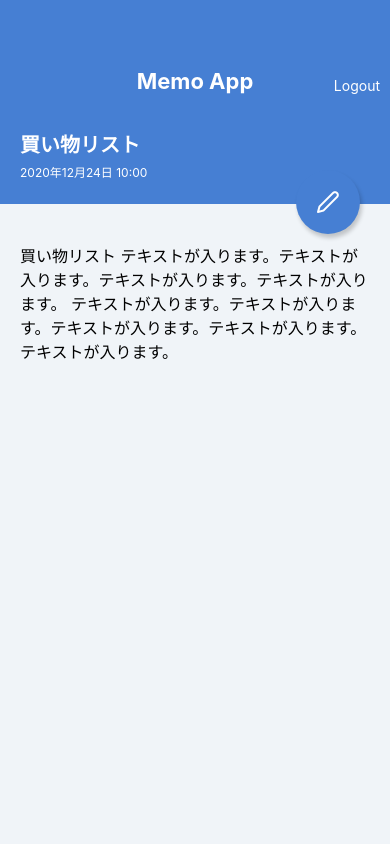
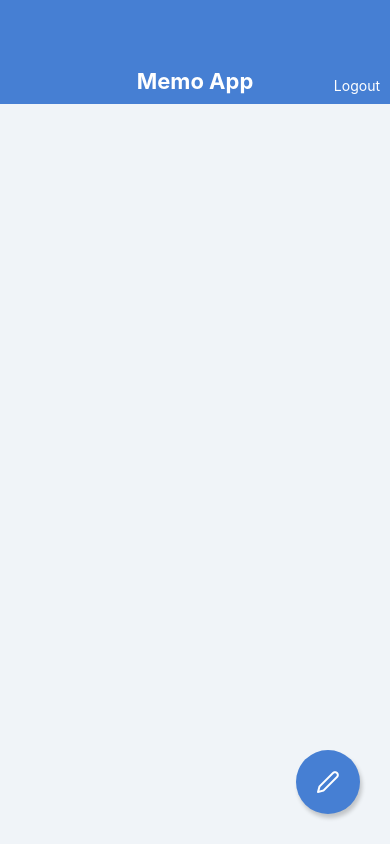
Before and after one commit to dsflon/test-react-native, a React Native app: screen / in a window 390 px wide. Built offline with nearby package versions, Linux system fonts and the light colour scheme.

Commit message:
create MemoEditor, MemoCreator

```diff
--- a/App.tsx
+++ b/App.tsx
@@ -2,13 +2,17 @@ import React from 'react';
 import { StyleSheet, View } from 'react-native';
 
 // import MemoListScreen from '@pages/MemoListScreen';
-import MemoDetail from '@pages/MemoDetail';
+// import MemoDetail from '@pages/MemoDetail';
+// import MemoEditor from '@pages/MemoEditor';
+import MemoCreator from '@pages/MemoCreator';
 
 export default function App() {
   return (
     <View style={styles.container}>
       {/* <MemoListScreen /> */}
-      <MemoDetail />
+      {/* <MemoDetail /> */}
+      {/* <MemoEditor /> */}
+      <MemoCreator />
     </View>
   );
 }
--- /dev/null
+++ b/src/pages/MemoCreator.tsx
@@ -0,0 +1,44 @@
+import React from 'react';
+import {
+  View, TextInput, StyleSheet, KeyboardAvoidingView,
+} from 'react-native';
+
+import AppBar from '@components/AppBar';
+import CircleButton from '@components/CircleButton';
+
+export default class MemoCreator extends React.PureComponent {
+  render() {
+    return (
+      <KeyboardAvoidingView style={styles.container} behavior="height">
+        <AppBar />
+
+        <View style={styles.inputContainer}>
+          <TextInput value="" multiline style={styles.input} />
+        </View>
+
+        <CircleButton style={styles.circleButton} name="edit-2" />
+      </KeyboardAvoidingView>
+    );
+  }
+}
+
+const styles = StyleSheet.create({
+  container: {
+    flex: 1,
+  },
+  inputContainer: {
+    padding: 30,
+    flex: 1,
+  },
+  input: {
+    flex: 1,
+    textAlignVertical: 'top',
+    fontSize: 16,
+    lineHeight: 24,
+  },
+  circleButton: {
+    position: 'absolute',
+    right: 30,
+    bottom: 30,
+  },
+});
--- /dev/null
+++ b/src/pages/MemoEditor.tsx
@@ -0,0 +1,44 @@
+import React from 'react';
+import {
+  View, TextInput, StyleSheet, KeyboardAvoidingView,
+} from 'react-native';
+
+import AppBar from '@components/AppBar';
+import CircleButton from '@components/CircleButton';
+
+export default class MemoDetail extends React.PureComponent {
+  render() {
+    return (
+      <KeyboardAvoidingView style={styles.container} behavior="height">
+        <AppBar />
+
+        <View style={styles.inputContainer}>
+          <TextInput value="買い物リスト" multiline style={styles.input} />
+        </View>
+
+        <CircleButton style={styles.circleButton} name="check" />
+      </KeyboardAvoidingView>
+    );
+  }
+}
+
+const styles = StyleSheet.create({
+  container: {
+    flex: 1,
+  },
+  inputContainer: {
+    padding: 30,
+    flex: 1,
+  },
+  input: {
+    flex: 1,
+    textAlignVertical: 'top',
+    fontSize: 16,
+    lineHeight: 24,
+  },
+  circleButton: {
+    position: 'absolute',
+    right: 30,
+    bottom: 30,
+  },
+});
```
